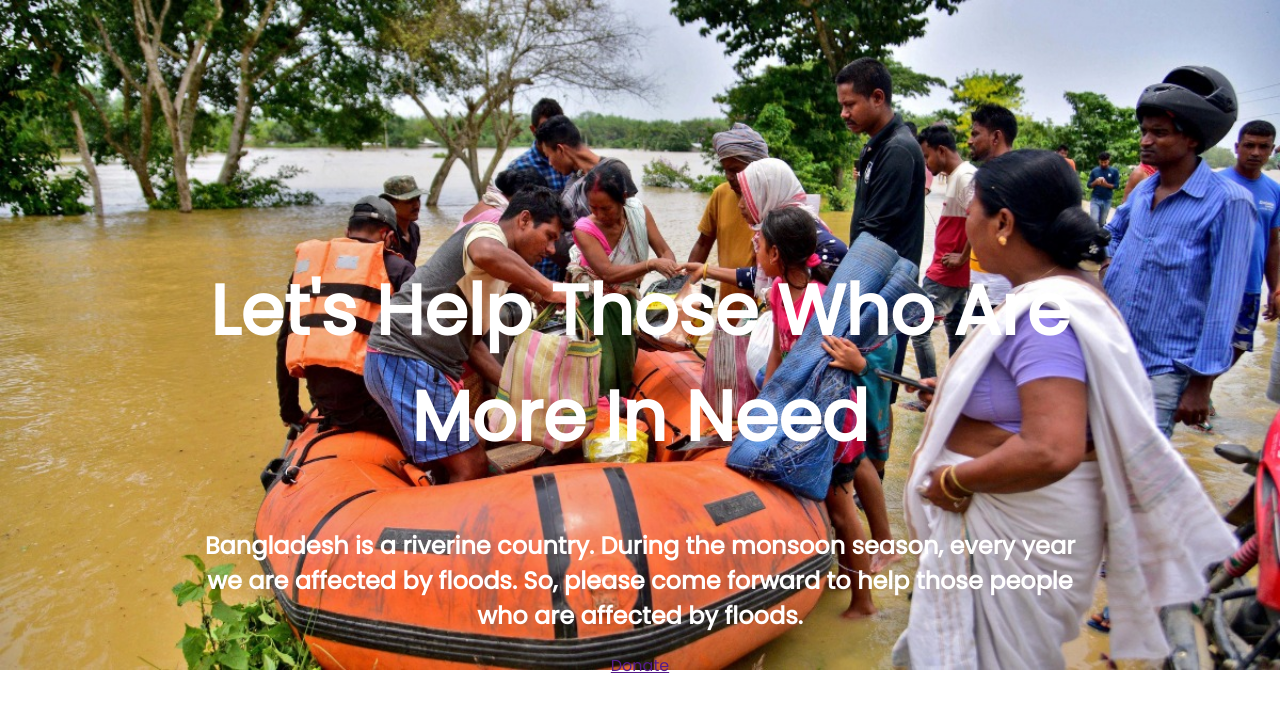
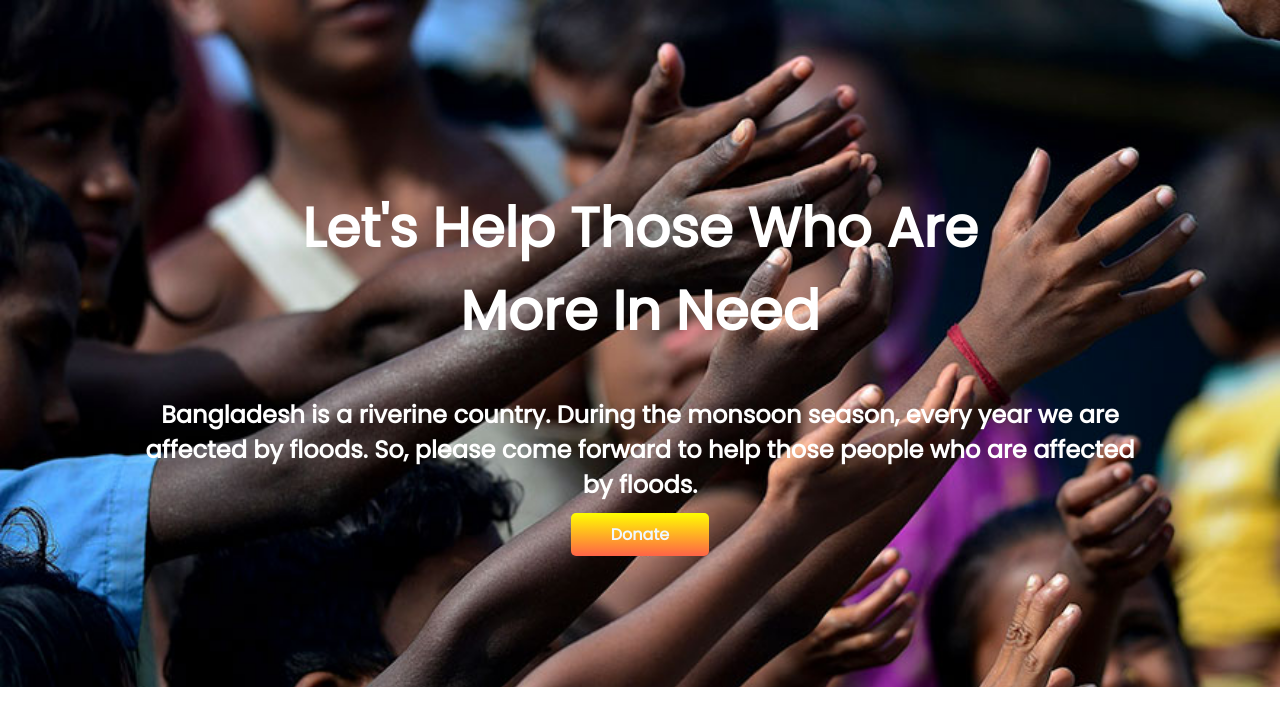
Before and after one commit to ABuBakar7447/donate-for-humanity-repo, a plain HTML site: page index.html in a window 1280 px wide. Drawn offline with Linux system fonts and the light colour scheme.

Commit message:
new change

```diff
--- a/index.html
+++ b/index.html
@@ -17,7 +17,7 @@
 
     <section class="biriani">
         <div class="halim">
-            <h1>Let's Help Those Who Are More In Need</h1>
+            <h1>Let's Help Those Who Are<br> More In Need</h1>
 
             <h2>Bangladesh is a riverine country. During the monsoon season, every year we are affected by floods. So, please come forward to help those people who are affected by floods.</h2>
 
--- a/style.css
+++ b/style.css
@@ -4,15 +4,24 @@
     margin: 0%;
 }
 h1{
-    font-size: 70px;
+    font-size: 55px;
 
 }
 
 .biriani{
     text-align: center;
-    background-image: url(donation5.jpg);
+    background-image: url(donation13.jpg);
     background-repeat: no-repeat;
     background-size: 100%;
-    padding: 200px;
+    padding: 140px;
     color: white;
 }
+.button-link{
+    text-decoration: none;
+    background-image: linear-gradient(yellow, tomato);
+    padding: 10px 40px;
+    border-radius: 5px;
+    font-weight: bold;
+    color: aliceblue;
+
+}
```
